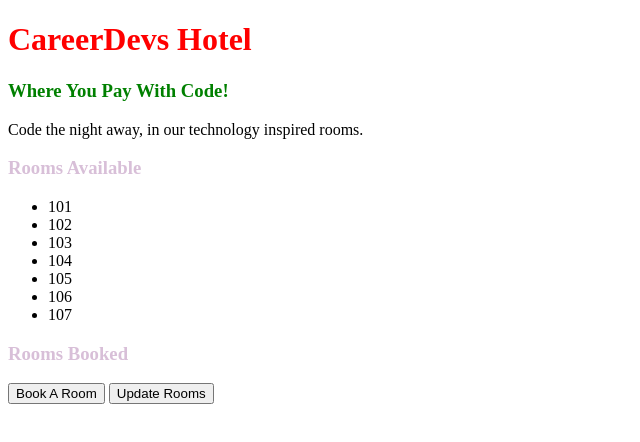
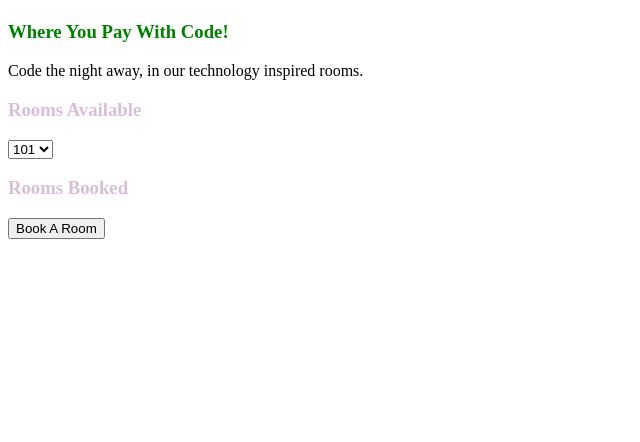
Before and after one commit to TheBretterHalf/DOMArnellWlkthru, a plain HTML site: page Index.html in a window 1280 px wide. Shown: the whole page, without its empty margins (0-640 px from the left). Drawn offline with Linux system fonts and the light colour scheme.

Commit message:
adding onclick functionality

```diff
--- a/Index.html
+++ b/Index.html
@@ -16,7 +16,7 @@
             }
         </style>
     </head>
-    <body>
+    <body onload="hotel.refreshrooms();" >
         <h1 id="hotelname"></h1>
         <h3 id="slogan">Where You Pay With Code!</h3>
         <p>Code the night away, in our technology inspired rooms.</p>
@@ -25,8 +25,7 @@
         <div id="rmsAvail"></div>
         <h3 class="rooms">Rooms Booked</h3>
         <div id="rmBooked"></div>
-        <button onclick="hotel.bookArandomroom();">Book A Room</button>
-        <button onclick="hotel.refreshrooms();">Update Rooms</button>
+        <button onclick="hotel.bookselectedroom();">Book A Room</button>
     </body>
     <script src="hotelobjectsandmethods.js"></script>
 </html>
--- a/hotelobjectsandmethods.js
+++ b/hotelobjectsandmethods.js
@@ -64,31 +64,18 @@ var hotel = {
         }
     },
     refreshrooms: function(){
-        var hotelroomsafvaa ="<form><select id='rmsAvail'>";
+        var hotelroomsafvaa ="<form><select id='rmsAvailSelect'>";
         for (var i=0; i<hotel.roomNumbers.length;i++){
             //need to escape quotes on the following line, research escaping characters and quotes especially
             hotelroomsafvaa +="<option value=\'"+hotel.roomNumbers[i]+"\'>"+hotel.roomNumbers[i]+"</option>";
         }
         hotelroomsafvaa += "</select></form>";
         document.getElementById("rmsAvail").innerHTML = hotelroomsafvaa;
-
-        var hotelrmsbooked = "<ul>";
-        for (var i=0; i<hotel.roomNumbersBooked.length; i++){
-            hotelrmsbooked +="<li>" + hotel.roomNumbersBooked[i]+"</li>";
-        }
-        hotelrmsbooked += "</ul>";
-        document.getElementById("rmBooked").innerHTML = hotelrmsbooked;
+    },
+    bookselectedroom: function(seat){
+        alert(document.getElementById("rmsAvailSelect").value);
     }
 };
-document.getElementById("hotelname").innerText=hotel.name
-var hotelroomsafvaa ="<ul>";
-for (var i=0; i<hotel.roomNumbers.length;i++){
-    hotelroomsafvaa +="<li>" + hotel.roomNumbers[i]+"</li>";
-
-}
-
-hotelroomsafvaa += "</ul>"
-document.getElementById("rmsAvail").innerHTML = hotelroomsafvaa;
 
 //add select room
 //add display new page when room selected
```
